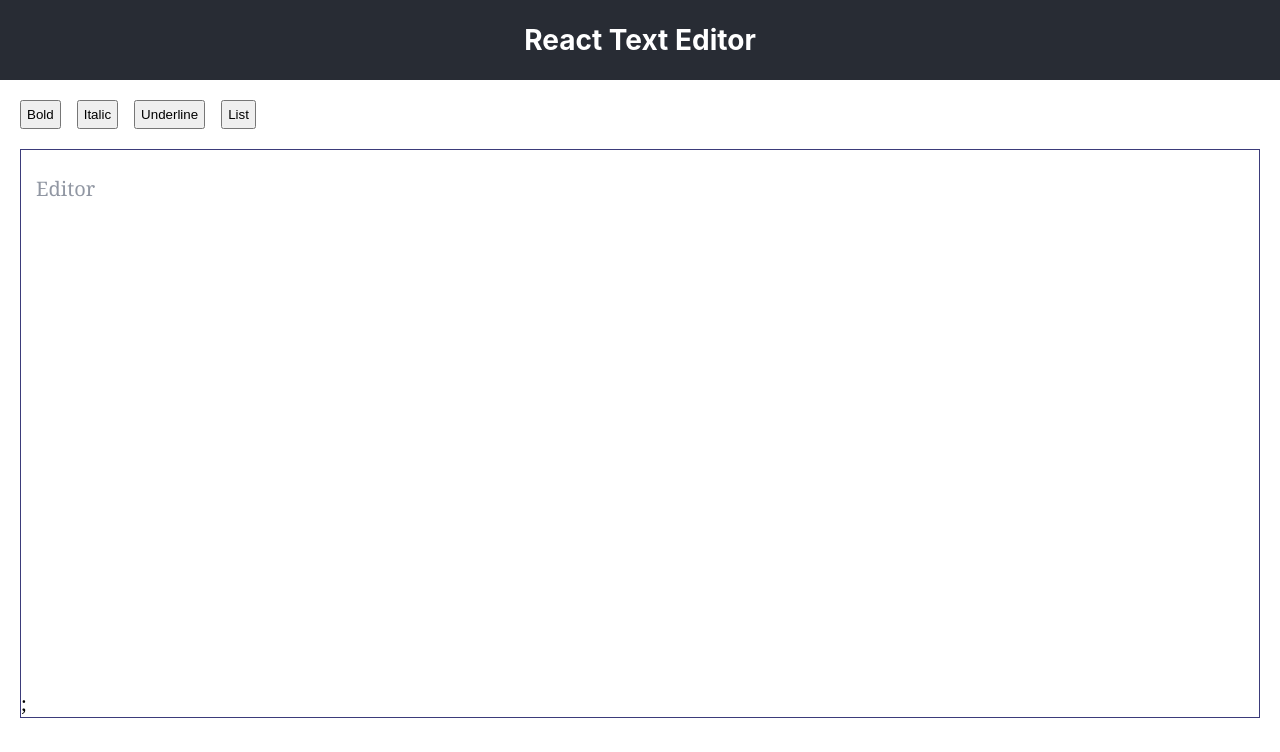
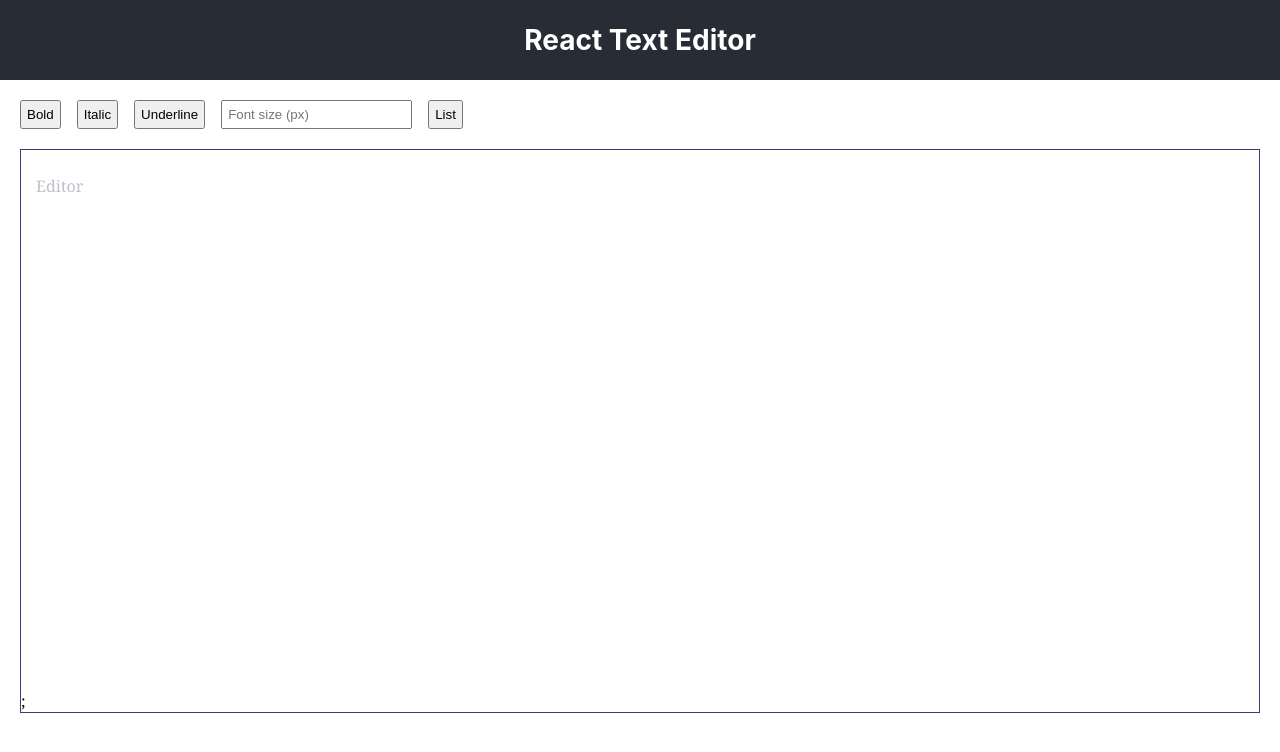
Before and after one commit to shubham79/react-editor, a React (Create React App) app: page / in a window 1280 px wide. Shown: the top 752 px of the page. Built offline with nearby package versions, Linux system fonts and the light colour scheme.

Commit message:
font Size input setter added

```diff
--- a/src/App.css
+++ b/src/App.css
@@ -41,14 +41,14 @@
   background: #fff;
   border: 1px solid rgb(59, 59, 122);
   font-family: 'Georgia', serif;
-  font-size: 14px;
+  /* font-size: 14px; */
   margin: 20px 20px;
 }
 
 .RichEditor-editor {
   /* border-top: 1px solid #ddd; */
   cursor: text;
-  font-size: 20px;
+  /* font-size: 20px; */
   margin-top: 10px;
 }
 
--- a/src/components/RichTextEditor.js
+++ b/src/components/RichTextEditor.js
@@ -1,21 +1,57 @@
-import React, { useState } from 'react';
+import React, { useState, useEffect, useRef } from 'react';
 import { Editor, EditorState, RichUtils } from 'draft-js';
 import 'draft-js/dist/Draft.css';
 import ControlButtonsInline from './ControlButtonsInline';
 import ControlButtonsBlock from './ControlButtonsBlock';
 
 export default function RichTextEditor() {
-  const [editorState, setEditorState] = useState(() =>
-    EditorState.createEmpty()
-  );
+  const [editorState, setEditorState] = useState(EditorState.createEmpty());
 
+  const editor = useRef(null);
+
+  function focusEditor() {
+    editor.current.focus();
+  }
+
+  const [customStyleMap, setCustomStyleMap] = useState({
+    FONT_SIZE: {
+      fontSize: '30px',
+    },
+  });
+
+  /**
+   * @description Function to set Inline Type style
+   * @param {string} inlineStyle
+   */
   function toggleInlineStyle(inlineStyle) {
     setEditorState(RichUtils.toggleInlineStyle(editorState, inlineStyle));
+    focusEditor();
   }
 
+  /**
+   * @description Function to set Block Type layput
+   * @param {string} blockType
+   */
   function toggleBlockType(blockType) {
     setEditorState(RichUtils.toggleBlockType(editorState, blockType));
   }
+
+  function toggleFontSize(fontSize) {
+    setCustomStyleMap({
+      FONT_SIZE: {
+        fontSize: `${fontSize}px`,
+      },
+    });
+    const newState = RichUtils.toggleInlineStyle(editorState, `${fontSize}px`);
+    setEditorState(newState);
+    focusEditor();
+  }
+
+  useEffect(() => {
+    const newState = RichUtils.toggleInlineStyle(editorState, 'FONT_SIZE');
+    setEditorState(newState);
+    focusEditor();
+  }, [customStyleMap]);
 
   return (
     <div>
@@ -24,6 +60,13 @@ export default function RichTextEditor() {
           editorState={editorState}
           onToggle={toggleInlineStyle}
         />
+        <input
+          className='RichEditor-styleButton'
+          type='text'
+          placeholder='Font size (px)'
+          id='fontSetter'
+          onBlur={(e) => toggleFontSize(e.target.value)}
+        />
         <ControlButtonsBlock
           editorState={editorState}
           onToggle={toggleBlockType}
@@ -31,12 +74,14 @@ export default function RichTextEditor() {
       </div>
 
       <div className='RichEditor-root'>
-        <div className='RichEditor-editor'>
+        <div className='RichEditor-editor' id='editor'>
           <Editor
             editorState={editorState}
             onChange={setEditorState}
             placeholder='Editor'
             spellCheck={true}
+            ref={editor}
+            customStyleMap={customStyleMap}
           />
           ;
         </div>
```
